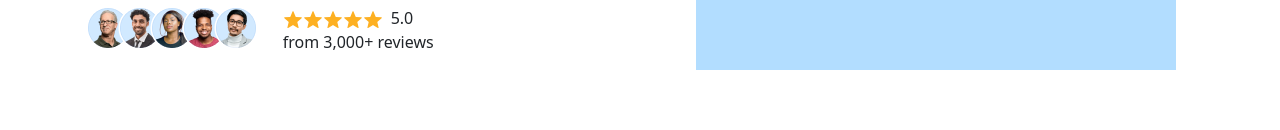
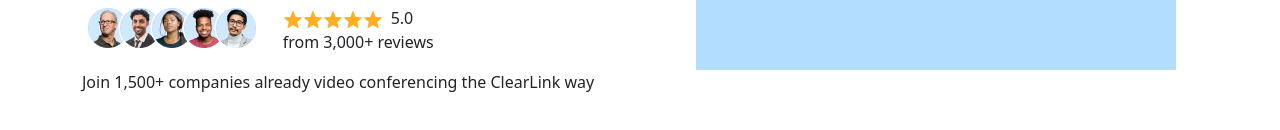
Before and after one commit to Gbangbolaoluwagbemiga/Geeg-pay, a JavaScript app: page / in a window 1280 px wide. Shown: the part 564-694 px from the top of the page. Built offline with nearby package versions, Linux system fonts and the light colour scheme; the HTML template or start-up script is replaced by a standard one.

Commit message:
Sponsor component added

```diff
--- a/src/App.js
+++ b/src/App.js
@@ -1,11 +1,13 @@
 import HeaderContent from './component/HeaderContent';
 import Navbar from './component/Navbar';
+import Sponsor from './component/Sponsor';
 
 function App() {
   return (
     <div className="container">
       <Navbar />
       <HeaderContent />
+      <Sponsor />
     </div>
   );
 }
--- /dev/null
+++ b/src/component/Sponsor.js
@@ -0,0 +1,9 @@
+function Sponsor() {
+  return (
+    <div>
+      <p>Join 1,500+ companies already video conferencing the ClearLink way</p>
+    </div>
+  );
+}
+
+export default Sponsor;
```
